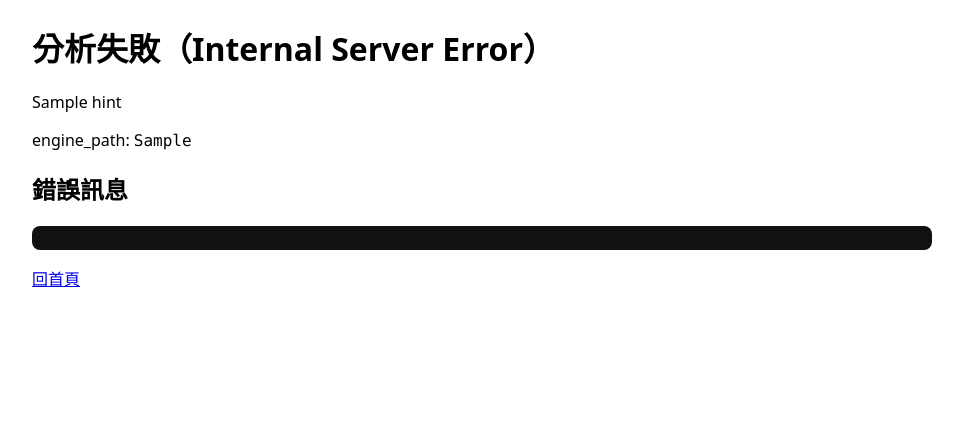
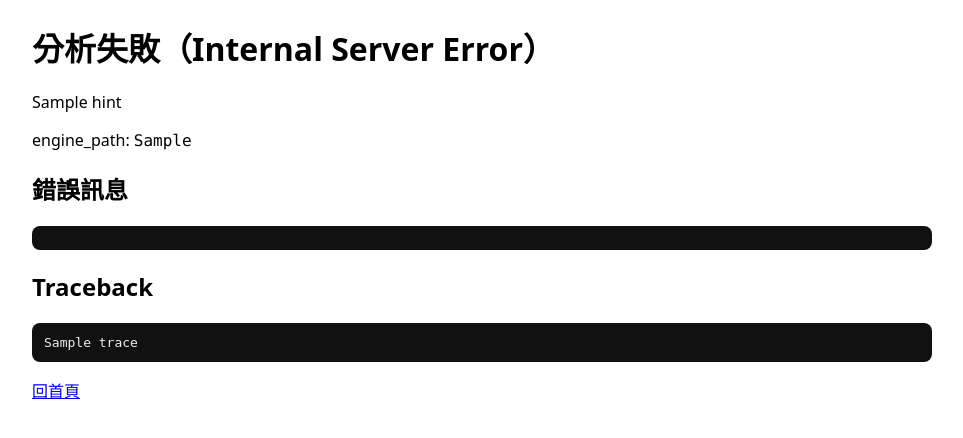
Before and after one commit to orange0730/ChessDNA, a FastAPI app: template chessdna/templates/error.html in a window 1280 px wide. Shown: the top 438 px of the page, without its empty margins (158-1121 px from the left). Run offline with FastAPI, Linux system fonts and the light colour scheme; the template is opened without the code that fills it: most values are stand-ins (such as "Sample title", 1, 10 or a date in 2020).

Commit message:
Web: include traceback on error page for debugging

```diff
--- a/chessdna/app.py
+++ b/chessdna/app.py
@@ -86,12 +86,15 @@ async def analyze(
         )
 
     except Exception as e:
+        import traceback
+
         # Show a friendly error page instead of a raw 500.
         return TEMPLATES.TemplateResponse(
             "error.html",
             {
                 "request": request,
                 "error": repr(e),
+                "trace": traceback.format_exc(),
                 "engine_path": engine_path,
                 "hint": "常見原因：Stockfish 路徑錯誤 / PGN 內容格式異常 / 檔案不是 UTF-8。",
             },
--- a/chessdna/templates/error.html
+++ b/chessdna/templates/error.html
@@ -19,6 +19,9 @@
   <h2>錯誤訊息</h2>
   <pre>{{ error }}</pre>
 
+  <h2>Traceback</h2>
+  <pre>{{ trace }}</pre>
+
   <p><a href="/">回首頁</a></p>
 </body>
 </html>
```
